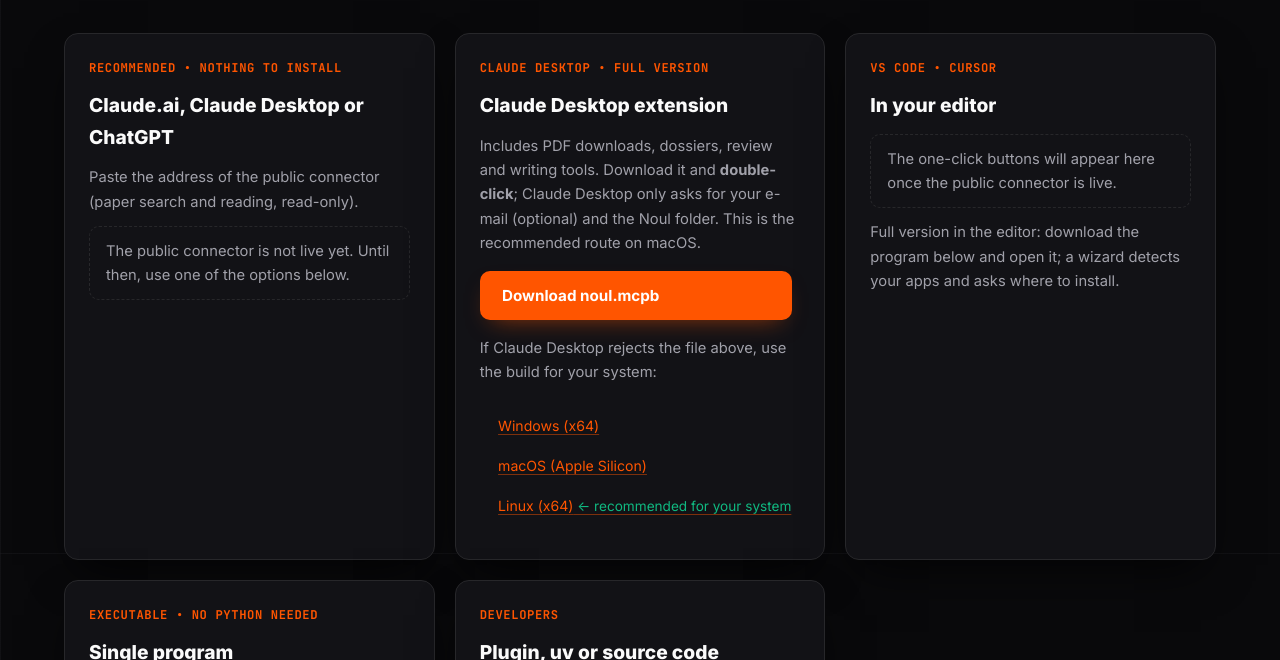
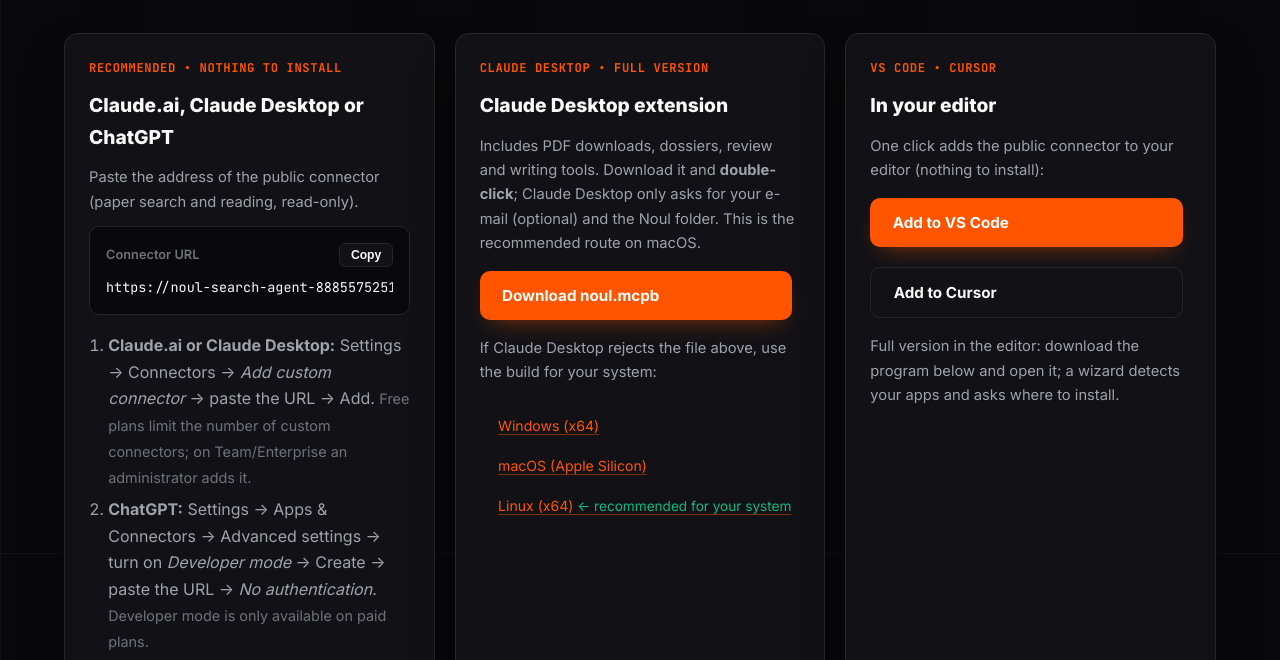
Before and after one commit to ernaneDomingues/noul-search-agent, a plain HTML site: page site/install.html in a window 1280 px wide. Shown: the part 247-907 px from the top of the page. Drawn offline with Linux system fonts and the light colour scheme.

Commit message:
docs(site): publish the public connector URL (#59)
The public connector runs on Cloud Run (2.2.0, public read-only mode,
12 tools): site/config.json gets its MCP URL, and build_site.py turns it
into the one-click install buttons and the copyable URL on install.html.

Co-authored-by: Claude Opus 5.5 <noreply@anthropic.com>

```diff
--- a/site/config.json
+++ b/site/config.json
@@ -1,5 +1,5 @@
 {
-  "connector_url": "",
+  "connector_url": "https://noul-search-agent-88855752516.us-central1.run.app/mcp",
   "release_base": "https://github.com/ernaneDomingues/noul-search-agent/releases/latest/download",
   "repository": "https://github.com/ernaneDomingues/noul-search-agent"
 }
--- a/site/install.html
+++ b/site/install.html
@@ -30,7 +30,16 @@
             <span class="card-tag">Recommended • nothing to install</span>
             <h3>Claude.ai, Claude Desktop or ChatGPT</h3>
             <p>Paste the address of the public connector (paper search and reading, read-only).</p>
-          <p class="connector-pending">The public connector is not live yet. Until then, use one of the options below.</p>
+          <div class="code-box"><div class="code-box-header"><span>Connector URL</span>
+            <button class="copy-btn" type="button" data-copy-target="connector-url">Copy</button></div>
+            <pre id="connector-url" class="mono">https://noul-search-agent-88855752516.us-central1.run.app/mcp</pre></div>
+          <ol>
+            <li><strong>Claude.ai or Claude Desktop:</strong> Settings → Connectors → <em>Add custom connector</em> → paste the URL → Add.
+              <span class="install-note">Free plans limit the number of custom connectors; on Team/Enterprise an administrator adds it.</span></li>
+            <li><strong>ChatGPT:</strong> Settings → Apps &amp; Connectors → Advanced settings → turn on <em>Developer mode</em> → Create → paste the URL → <em>No authentication</em>.
+              <span class="install-note">Developer mode is only available on paid plans.</span></li>
+            <li>Ask, for example: <em>"What does the literature say about creatine and memory?"</em></li>
+          </ol>
           </article>
           <article class="card install-card" id="claude-desktop">
             <span class="card-tag">Claude Desktop • full version</span>
@@ -47,7 +56,9 @@
           <article class="card install-card" id="editors">
             <span class="card-tag">VS Code • Cursor</span>
             <h3>In your editor</h3>
-          <p class="connector-pending">The one-click buttons will appear here once the public connector is live.</p>
+          <p>One click adds the public connector to your editor (nothing to install):</p>
+          <a class="btn btn-primary" href="vscode:mcp/install?%7B%22name%22%3A%22noul%22%2C%22type%22%3A%22http%22%2C%22url%22%3A%22https%3A%2F%2Fnoul-search-agent-88855752516.us-central1.run.app%2Fmcp%22%7D">Add to VS Code</a>
+          <a class="btn btn-secondary" href="cursor://anysphere.cursor-deeplink/mcp/install?name=noul&amp;config=eyJ1cmwiOiJodHRwczovL25vdWwtc2VhcmNoLWFnZW50LTg4ODU1NzUyNTE2LnVzLWNlbnRyYWwxLnJ1bi5hcHAvbWNwIn0%3D">Add to Cursor</a>
             <p class="install-note">Full version in the editor: download the program below and open it; a wizard detects your apps and asks where to install.</p>
           </article>
           <article class="card install-card" id="executables">
```
